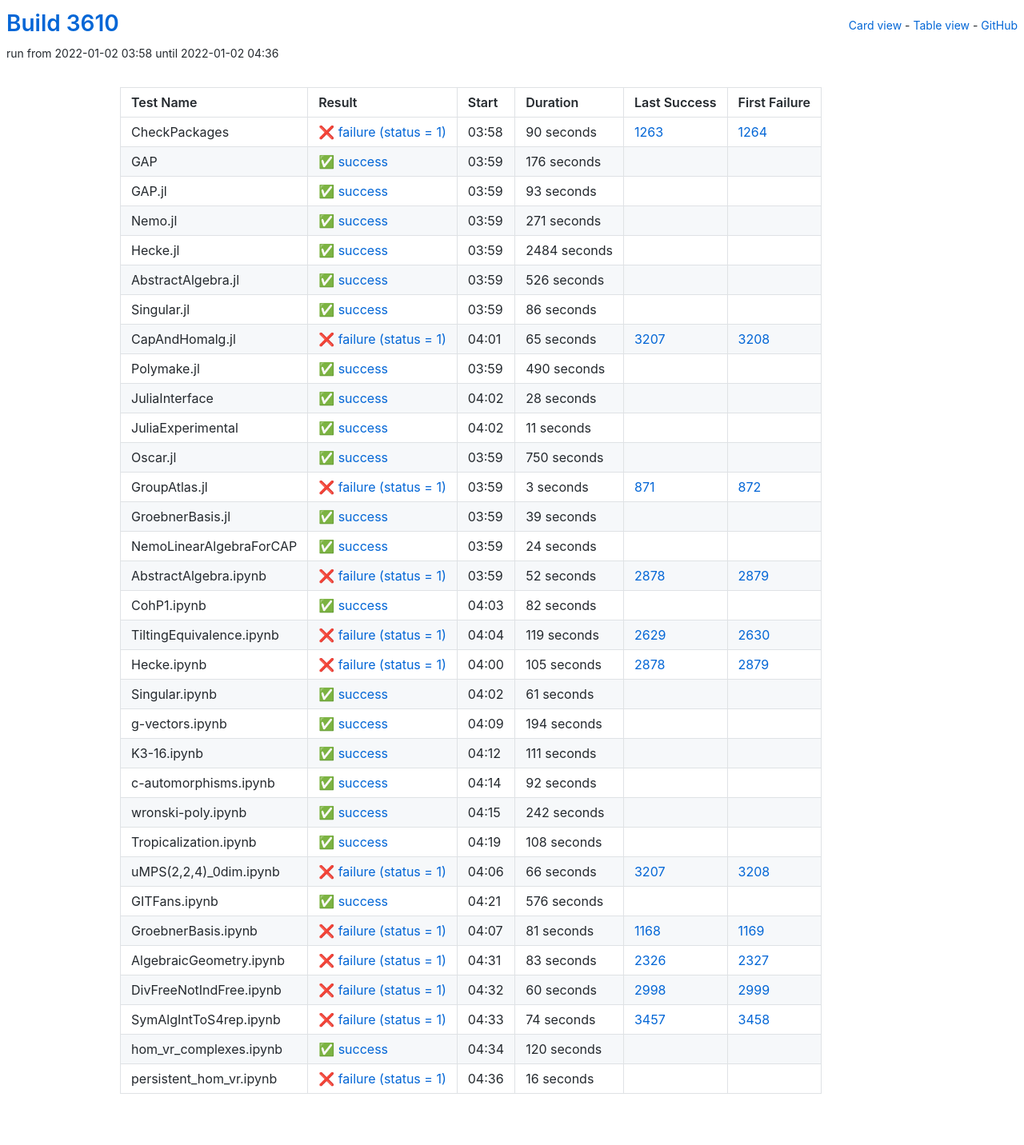
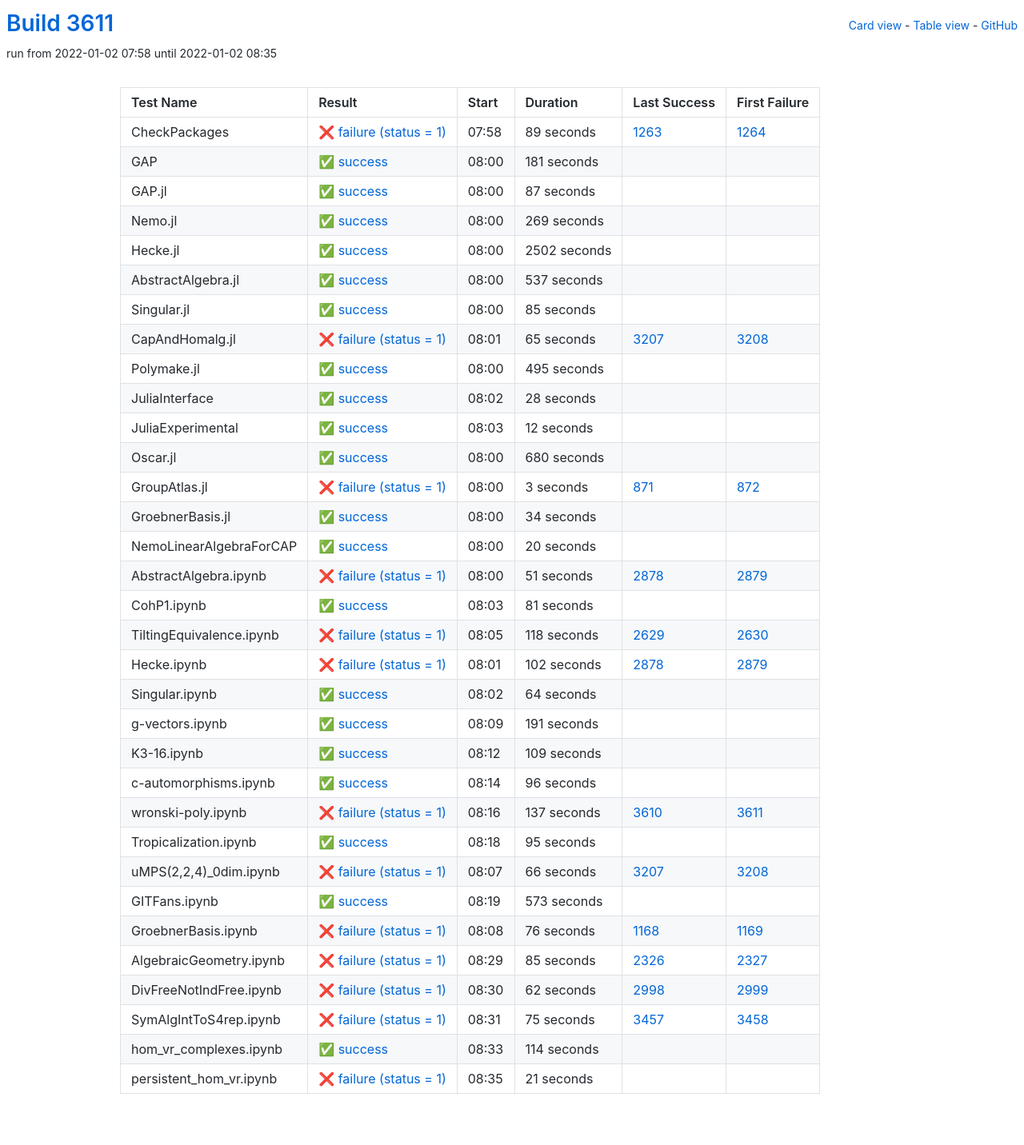
Before and after one commit to oscar-system/oscar-ci-status-stable, a Jekyll site: the page built from table.html, in a window 1280 px wide. Shown: the whole page at 80% size. Built offline with Jekyll 4.4.1, drawn with Linux system fonts in a browser that asks for light colours.

Commit message:
Build #3611

```diff
--- a/_data/ci.yml
+++ b/_data/ci.yml
@@ -1,6 +1,6 @@
 ---
-build: 3610
-build_url: https://oscarci.mathematik.uni-kl.de/job/oscar-stable/3610/
+build: 3611
+build_url: https://oscarci.mathematik.uni-kl.de/job/oscar-stable/3611/
 job: oscar-stable
 organization: oscar-system
 repo: oscar-ci-status-stable
@@ -8,92 +8,92 @@ repourl: https://github.com/oscar-system/oscar-ci-status-stable
 tests:
 - name: CheckPackages
   id: checkpackages
-  log: https://oscarci.mathematik.uni-kl.de/job/oscar-stable/3610/artifact/logs/build-3610/CheckPackages.log
-  start: 2022-01-02 03:58
+  log: https://oscarci.mathematik.uni-kl.de/job/oscar-stable/3611/artifact/logs/build-3611/CheckPackages.log
+  start: 2022-01-02 07:58
   success: false
   exitcode: 1
   status: failure
-  duration: 90
+  duration: 89
   last_success: 1263
   last_success_url: https://oscarci.mathematik.uni-kl.de/job/oscar-stable/1263/
   first_failure: 1264
   first_failure_url: https://oscarci.mathematik.uni-kl.de/job/oscar-stable/1264/
 - name: GAP
   id: gap
-  log: https://oscarci.mathematik.uni-kl.de/job/oscar-stable/3610/artifact/logs/build-3610/GAP.log
-  start: 2022-01-02 03:59
+  log: https://oscarci.mathematik.uni-kl.de/job/oscar-stable/3611/artifact/logs/build-3611/GAP.log
+  start: 2022-01-02 08:00
   success: true
   exitcode: 0
   status: success
-  duration: 176
+  duration: 181
   last_success: false
   last_success_url:
   first_failure: false
   first_failure_url:
 - name: GAP.jl
   id: gap-jl
-  log: https://oscarci.mathematik.uni-kl.de/job/oscar-stable/3610/artifact/logs/build-3610/GAP.jl.log
-  start: 2022-01-02 03:59
+  log: https://oscarci.mathematik.uni-kl.de/job/oscar-stable/3611/artifact/logs/build-3611/GAP.jl.log
+  start: 2022-01-02 08:00
   success: true
   exitcode: 0
   status: success
-  duration: 93
+  duration: 87
   last_success: false
   last_success_url:
   first_failure: false
   first_failure_url:
 - name: Nemo.jl
   id: nemo-jl
-  log: https://oscarci.mathematik.uni-kl.de/job/oscar-stable/3610/artifact/logs/build-3610/Nemo.jl.log
-  start: 2022-01-02 03:59
+  log: https://oscarci.mathematik.uni-kl.de/job/oscar-stable/3611/artifact/logs/build-3611/Nemo.jl.log
+  start: 2022-01-02 08:00
   success: true
   exitcode: 0
   status: success
-  duration: 271
+  duration: 269
   last_success: false
   last_success_url:
   first_failure: false
   first_failure_url:
 - name: Hecke.jl
   id: hecke-jl
-  log: https://oscarci.mathematik.uni-kl.de/job/oscar-stable/3610/artifact/logs/build-3610/Hecke.jl.log
-  start: 2022-01-02 03:59
+  log: https://oscarci.mathematik.uni-kl.de/job/oscar-stable/3611/artifact/logs/build-3611/Hecke.jl.log
+  start: 2022-01-02 08:00
   success: true
   exitcode: 0
   status: success
-  duration: 2484
+  duration: 2502
   last_success: false
   last_success_url:
   first_failure: false
   first_failure_url:
 - name: AbstractAlgebra.jl
   id: abstractalgebra-jl
-  log: https://oscarci.mathematik.uni-kl.de/job/oscar-stable/3610/artifact/logs/build-3610/AbstractAlgebra.jl.log
-  start: 2022-01-02 03:59
+  log: https://oscarci.mathematik.uni-kl.de/job/oscar-stable/3611/artifact/logs/build-3611/AbstractAlgebra.jl.log
+  start: 2022-01-02 08:00
   success: true
   exitcode: 0
   status: success
-  duration: 526
+  duration: 537
   last_success: false
   last_success_url:
   first_failure: false
   first_failure_url:
 - name: Singular.jl
   id: singular-jl
-  log: https://oscarci.mathematik.uni-kl.de/job/oscar-stable/3610/artifact/logs/build-3610/Singular.jl.log
-  start: 2022-01-02 03:59
+  log: https://oscarci.mathematik.uni-kl.de/job/oscar-stable/3611/artifact/logs/build-3611/Singular.jl.log
+  start: 2022-01-02 08:00
   success: true
   exitcode: 0
   status: success
-  duration: 86
+  duration: 85
   last_success: false
   last_success_url:
   first_failure: false
   first_failure_url:
 - name: CapAndHomalg.jl
   id: capandhomalg-jl
-  log: https://oscarci.mathematik.uni-kl.de/job/oscar-stable/3610/artifact/logs/build-3610/CapAndHomalg.jl.log
-  start: 2022-01-02 04:01
+  log: https://oscarci.mathematik.uni-kl.de/job/oscar-stable/3611/artifact/logs/build-3611/CapAndHomalg.jl.log
+  start: 2022-01-02 08:01
   success: false
   exitcode: 1
   status: failure
@@ -104,20 +104,20 @@ tests:
   first_failure_url: https://oscarci.mathematik.uni-kl.de/job/oscar-stable/3208/
 - name: Polymake.jl
   id: polymake-jl
-  log: https://oscarci.mathematik.uni-kl.de/job/oscar-stable/3610/artifact/logs/build-3610/Polymake.jl.log
-  start: 2022-01-02 03:59
+  log: https://oscarci.mathematik.uni-kl.de/job/oscar-stable/3611/artifact/logs/build-3611/Polymake.jl.log
+  start: 2022-01-02 08:00
   success: true
   exitcode: 0
   status: success
-  duration: 490
+  duration: 495
   last_success: false
   last_success_url:
   first_failure: false
   first_failure_url:
 - name: JuliaInterface
   id: juliainterface
-  log: https://oscarci.mathematik.uni-kl.de/job/oscar-stable/3610/artifact/logs/build-3610/JuliaInterface.log
-  start: 2022-01-02 04:02
+  log: https://oscarci.mathematik.uni-kl.de/job/oscar-stable/3611/artifact/logs/build-3611/JuliaInterface.log
+  start: 2022-01-02 08:02
   success: true
   exitcode: 0
   status: success
@@ -128,32 +128,32 @@ tests:
   first_failure_url:
 - name: JuliaExperimental
   id: juliaexperimental
-  log: https://oscarci.mathematik.uni-kl.de/job/oscar-stable/3610/artifact/logs/build-3610/JuliaExperimental.log
-  start: 2022-01-02 04:02
+  log: https://oscarci.mathematik.uni-kl.de/job/oscar-stable/3611/artifact/logs/build-3611/JuliaExperimental.log
+  start: 2022-01-02 08:03
   success: true
   exitcode: 0
   status: success
-  duration: 11
+  duration: 12
   last_success: false
   last_success_url:
   first_failure: false
   first_failure_url:
 - name: Oscar.jl
   id: oscar-jl
-  log: https://oscarci.mathematik.uni-kl.de/job/oscar-stable/3610/artifact/logs/build-3610/Oscar.jl.log
-  start: 2022-01-02 03:59
+  log: https://oscarci.mathematik.uni-kl.de/job/oscar-stable/3611/artifact/logs/build-3611/Oscar.jl.log
+  start: 2022-01-02 08:00
   success: true
   exitcode: 0
   status: success
-  duration: 750
+  duration: 680
   last_success: false
   last_success_url:
   first_failure: false
   first_failure_url:
 - name: GroupAtlas.jl
   id: groupatlas-jl
-  log: https://oscarci.mathematik.uni-kl.de/job/oscar-stable/3610/artifact/logs/build-3610/GroupAtlas.jl.log
-  start: 2022-01-02 03:59
+  log: https://oscarci.mathematik.uni-kl.de/job/oscar-stable/3611/artifact/logs/build-3611/GroupAtlas.jl.log
+  start: 2022-01-02 08:00
   success: false
   exitcode: 1
   status: failure
@@ -164,152 +164,152 @@ tests:
   first_failure_url: https://oscarci.mathematik.uni-kl.de/job/oscar-stable/872/
 - name: GroebnerBasis.jl
   id: groebnerbasis-jl
-  log: https://oscarci.mathematik.uni-kl.de/job/oscar-stable/3610/artifact/logs/build-3610/GroebnerBasis.jl.log
-  start: 2022-01-02 03:59
+  log: https://oscarci.mathematik.uni-kl.de/job/oscar-stable/3611/artifact/logs/build-3611/GroebnerBasis.jl.log
+  start: 2022-01-02 08:00
   success: true
   exitcode: 0
   status: success
-  duration: 39
+  duration: 34
   last_success: false
   last_success_url:
   first_failure: false
   first_failure_url:
 - name: NemoLinearAlgebraForCAP
   id: nemolinearalgebraforcap
-  log: https://oscarci.mathematik.uni-kl.de/job/oscar-stable/3610/artifact/logs/build-3610/NemoLinearAlgebraForCAP.log
-  start: 2022-01-02 03:59
+  log: https://oscarci.mathematik.uni-kl.de/job/oscar-stable/3611/artifact/logs/build-3611/NemoLinearAlgebraForCAP.log
+  start: 2022-01-02 08:00
   success: true
   exitcode: 0
   status: success
-  duration: 24
+  duration: 20
   last_success: false
   last_success_url:
   first_failure: false
   first_failure_url:
 - name: AbstractAlgebra.ipynb
   id: abstractalgebra-ipynb
-  log: https://oscarci.mathematik.uni-kl.de/job/oscar-stable/3610/artifact/logs/build-3610/AbstractAlgebra.ipynb.log
-  start: 2022-01-02 03:59
+  log: https://oscarci.mathematik.uni-kl.de/job/oscar-stable/3611/artifact/logs/build-3611/AbstractAlgebra.ipynb.log
+  start: 2022-01-02 08:00
   success: false
   exitcode: 1
   status: failure
-  duration: 52
+  duration: 51
   last_success: 2878
   last_success_url: https://oscarci.mathematik.uni-kl.de/job/oscar-stable/2878/
   first_failure: 2879
   first_failure_url: https://oscarci.mathematik.uni-kl.de/job/oscar-stable/2879/
 - name: CohP1.ipynb
   id: cohp1-ipynb
-  log: https://oscarci.mathematik.uni-kl.de/job/oscar-stable/3610/artifact/logs/build-3610/CohP1.ipynb.log
-  start: 2022-01-02 04:03
+  log: https://oscarci.mathematik.uni-kl.de/job/oscar-stable/3611/artifact/logs/build-3611/CohP1.ipynb.log
+  start: 2022-01-02 08:03
   success: true
   exitcode: 0
   status: success
-  duration: 82
+  duration: 81
   last_success: false
   last_success_url:
   first_failure: false
   first_failure_url:
 - name: TiltingEquivalence.ipynb
   id: tiltingequivalence-ipynb
-  log: https://oscarci.mathematik.uni-kl.de/job/oscar-stable/3610/artifact/logs/build-3610/TiltingEquivalence.ipynb.log
-  start: 2022-01-02 04:04
+  log: https://oscarci.mathematik.uni-kl.de/job/oscar-stable/3611/artifact/logs/build-3611/TiltingEquivalence.ipynb.log
+  start: 2022-01-02 08:05
   success: false
   exitcode: 1
   status: failure
-  duration: 119
+  duration: 118
   last_success: 2629
   last_success_url: https://oscarci.mathematik.uni-kl.de/job/oscar-stable/2629/
   first_failure: 2630
   first_failure_url: https://oscarci.mathematik.uni-kl.de/job/oscar-stable/2630/
 - name: Hecke.ipynb
   id: hecke-ipynb
-  log: https://oscarci.mathematik.uni-kl.de/job/oscar-stable/3610/artifact/logs/build-3610/Hecke.ipynb.log
-  start: 2022-01-02 04:00
+  log: https://oscarci.mathematik.uni-kl.de/job/oscar-stable/3611/artifact/logs/build-3611/Hecke.ipynb.log
+  start: 2022-01-02 08:01
   success: false
   exitcode: 1
   status: failure
-  duration: 105
+  duration: 102
   last_success: 2878
   last_success_url: https://oscarci.mathematik.uni-kl.de/job/oscar-stable/2878/
   first_failure: 2879
   first_failure_url: https://oscarci.mathematik.uni-kl.de/job/oscar-stable/2879/
 - name: Singular.ipynb
   id: singular-ipynb
-  log: https://oscarci.mathematik.uni-kl.de/job/oscar-stable/3610/artifact/logs/build-3610/Singular.ipynb.log
-  start: 2022-01-02 04:02
+  log: https://oscarci.mathematik.uni-kl.de/job/oscar-stable/3611/artifact/logs/build-3611/Singular.ipynb.log
+  start: 2022-01-02 08:02
   success: true
   exitcode: 0
   status: success
-  duration: 61
+  duration: 64
   last_success: false
   last_success_url:
   first_failure: false
   first_failure_url:
 - name: g-vectors.ipynb
   id: g-vectors-ipynb
-  log: https://oscarci.mathematik.uni-kl.de/job/oscar-stable/3610/artifact/logs/build-3610/g-vectors.ipynb.log
-  start: 2022-01-02 04:09
+  log: https://oscarci.mathematik.uni-kl.de/job/oscar-stable/3611/artifact/logs/build-3611/g-vectors.ipynb.log
+  start: 2022-01-02 08:09
   success: true
   exitcode: 0
   status: success
-  duration: 194
+  duration: 191
   last_success: false
   last_success_url:
   first_failure: false
   first_failure_url:
 - name: K3-16.ipynb
   id: k3-16-ipynb
-  log: https://oscarci.mathematik.uni-kl.de/job/oscar-stable/3610/artifact/logs/build-3610/K3-16.ipynb.log
-  start: 2022-01-02 04:12
+  log: https://oscarci.mathematik.uni-kl.de/job/oscar-stable/3611/artifact/logs/build-3611/K3-16.ipynb.log
+  start: 2022-01-02 08:12
   success: true
   exitcode: 0
   status: success
-  duration: 111
+  duration: 109
   last_success: false
   last_success_url:
   first_failure: false
   first_failure_url:
 - name: c-automorphisms.ipynb
   id: c-automorphisms-ipynb
-  log: https://oscarci.mathematik.uni-kl.de/job/oscar-stable/3610/artifact/logs/build-3610/c-automorphisms.ipynb.log
-  start: 2022-01-02 04:14
+  log: https://oscarci.mathematik.uni-kl.de/job/oscar-stable/3611/artifact/logs/build-3611/c-automorphisms.ipynb.log
+  start: 2022-01-02 08:14
   success: true
   exitcode: 0
   status: success
-  duration: 92
+  duration: 96
   last_success: false
   last_success_url:
   first_failure: false
   first_failure_url:
 - name: wronski-poly.ipynb
   id: wronski-poly-ipynb
-  log: https://oscarci.mathematik.uni-kl.de/job/oscar-stable/3610/artifact/logs/build-3610/wronski-poly.ipynb.log
-  start: 2022-01-02 04:15
+  log: https://oscarci.mathematik.uni-kl.de/job/oscar-stable/3611/artifact/logs/build-3611/wronski-poly.ipynb.log
+  start: 2022-01-02 08:16
+  success: false
+  exitcode: 1
+  status: failure
+  duration: 137
+  last_success: 3610
+  last_success_url: https://oscarci.mathematik.uni-kl.de/job/oscar-stable/3610/
+  first_failure: 3611
+  first_failure_url: https://oscarci.mathematik.uni-kl.de/job/oscar-stable/3611/
+- name: Tropicalization.ipynb
+  id: tropicalization-ipynb
+  log: https://oscarci.mathematik.uni-kl.de/job/oscar-stable/3611/artifact/logs/build-3611/Tropicalization.ipynb.log
+  start: 2022-01-02 08:18
   success: true
   exitcode: 0
   status: success
-  duration: 242
-  last_success: false
-  last_success_url:
-  first_failure: false
-  first_failure_url:
-- name: Tropicalization.ipynb
-  id: tropicalization-ipynb
-  log: https://oscarci.mathematik.uni-kl.de/job/oscar-stable/3610/artifact/logs/build-3610/Tropicalization.ipynb.log
-  start: 2022-01-02 04:19
-  success: true
-  exitcode: 0
-  status: success
-  duration: 108
+  duration: 95
   last_success: false
   last_success_url:
   first_failure: false
   first_failure_url:
 - name: uMPS(2,2,4)_0dim.ipynb
   id: umps-2-2-4-0dim-ipynb
-  log: https://oscarci.mathematik.uni-kl.de/job/oscar-stable/3610/artifact/logs/build-3610/uMPS-2-2-4-_0dim.ipynb.log
-  start: 2022-01-02 04:06
+  log: https://oscarci.mathematik.uni-kl.de/job/oscar-stable/3611/artifact/logs/build-3611/uMPS-2-2-4-_0dim.ipynb.log
+  start: 2022-01-02 08:07
   success: false
   exitcode: 1
   status: failure
@@ -320,84 +320,84 @@ tests:
   first_failure_url: https://oscarci.mathematik.uni-kl.de/job/oscar-stable/3208/
 - name: GITFans.ipynb
   id: gitfans-ipynb
-  log: https://oscarci.mathematik.uni-kl.de/job/oscar-stable/3610/artifact/logs/build-3610/GITFans.ipynb.log
-  start: 2022-01-02 04:21
+  log: https://oscarci.mathematik.uni-kl.de/job/oscar-stable/3611/artifact/logs/build-3611/GITFans.ipynb.log
+  start: 2022-01-02 08:19
   success: true
   exitcode: 0
   status: success
-  duration: 576
+  duration: 573
   last_success: false
   last_success_url:
   first_failure: false
   first_failure_url:
 - name: GroebnerBasis.ipynb
   id: groebnerbasis-ipynb
-  log: https://oscarci.mathematik.uni-kl.de/job/oscar-stable/3610/artifact/logs/build-3610/GroebnerBasis.ipynb.log
-  start: 2022-01-02 04:07
+  log: https://oscarci.mathematik.uni-kl.de/job/oscar-stable/3611/artifact/logs/build-3611/GroebnerBasis.ipynb.log
+  start: 2022-01-02 08:08
   success: false
   exitcode: 1
   status: failure
-  duration: 81
+  duration: 76
   last_success: 1168
   last_success_url: https://oscarci.mathematik.uni-kl.de/job/oscar-stable/1168/
   first_failure: 1169
   first_failure_url: https://oscarci.mathematik.uni-kl.de/job/oscar-stable/1169/
 - name: AlgebraicGeometry.ipynb
   id: algebraicgeometry-ipynb
-  log: https://oscarci.mathematik.uni-kl.de/job/oscar-stable/3610/artifact/logs/build-3610/AlgebraicGeometry.ipynb.log
-  start: 2022-01-02 04:31
+  log: https://oscarci.mathematik.uni-kl.de/job/oscar-stable/3611/artifact/logs/build-3611/AlgebraicGeometry.ipynb.log
+  start: 2022-01-02 08:29
   success: false
   exitcode: 1
   status: failure
-  duration: 83
+  duration: 85
   last_success: 2326
   last_success_url: https://oscarci.mathematik.uni-kl.de/job/oscar-stable/2326/
   first_failure: 2327
   first_failure_url: https://oscarci.mathematik.uni-kl.de/job/oscar-stable/2327/
 - name: DivFreeNotIndFree.ipynb
   id: divfreenotindfree-ipynb
-  log: https://oscarci.mathematik.uni-kl.de/job/oscar-stable/3610/artifact/logs/build-3610/DivFreeNotIndFree.ipynb.log
-  start: 2022-01-02 04:32
+  log: https://oscarci.mathematik.uni-kl.de/job/oscar-stable/3611/artifact/logs/build-3611/DivFreeNotIndFree.ipynb.log
+  start: 2022-01-02 08:30
   success: false
   exitcode: 1
   status: failure
-  duration: 60
+  duration: 62
   last_success: 2998
   last_success_url: https://oscarci.mathematik.uni-kl.de/job/oscar-stable/2998/
   first_failure: 2999
   first_failure_url: https://oscarci.mathematik.uni-kl.de/job/oscar-stable/2999/
 - name: SymAlgIntToS4rep.ipynb
   id: symalginttos4rep-ipynb
-  log: https://oscarci.mathematik.uni-kl.de/job/oscar-stable/3610/artifact/logs/build-3610/SymAlgIntToS4rep.ipynb.log
-  start: 2022-01-02 04:33
+  log: https://oscarci.mathematik.uni-kl.de/job/oscar-stable/3611/artifact/logs/build-3611/SymAlgIntToS4rep.ipynb.log
+  start: 2022-01-02 08:31
   success: false
   exitcode: 1
   status: failure
-  duration: 74
+  duration: 75
   last_success: 3457
   last_success_url: https://oscarci.mathematik.uni-kl.de/job/oscar-stable/3457/
   first_failure: 3458
   first_failure_url: https://oscarci.mathematik.uni-kl.de/job/oscar-stable/3458/
 - name: hom_vr_complexes.ipynb
   id: hom-vr-complexes-ipynb
-  log: https://oscarci.mathematik.uni-kl.de/job/oscar-stable/3610/artifact/logs/build-3610/hom_vr_complexes.ipynb.log
-  start: 2022-01-02 04:34
+  log: https://oscarci.mathematik.uni-kl.de/job/oscar-stable/3611/artifact/logs/build-3611/hom_vr_complexes.ipynb.log
+  start: 2022-01-02 08:33
   success: true
   exitcode: 0
   status: success
-  duration: 120
+  duration: 114
   last_success: false
   last_success_url:
   first_failure: false
   first_failure_url:
 - name: persistent_hom_vr.ipynb
   id: persistent-hom-vr-ipynb
-  log: https://oscarci.mathematik.uni-kl.de/job/oscar-stable/3610/artifact/logs/build-3610/persistent_hom_vr.ipynb.log
-  start: 2022-01-02 04:36
+  log: https://oscarci.mathematik.uni-kl.de/job/oscar-stable/3611/artifact/logs/build-3611/persistent_hom_vr.ipynb.log
+  start: 2022-01-02 08:35
   success: false
   exitcode: 1
   status: failure
-  duration: 16
+  duration: 21
   last_success: false
   last_success_url:
   first_failure: false
```
Also changed, not shown: README.md.
